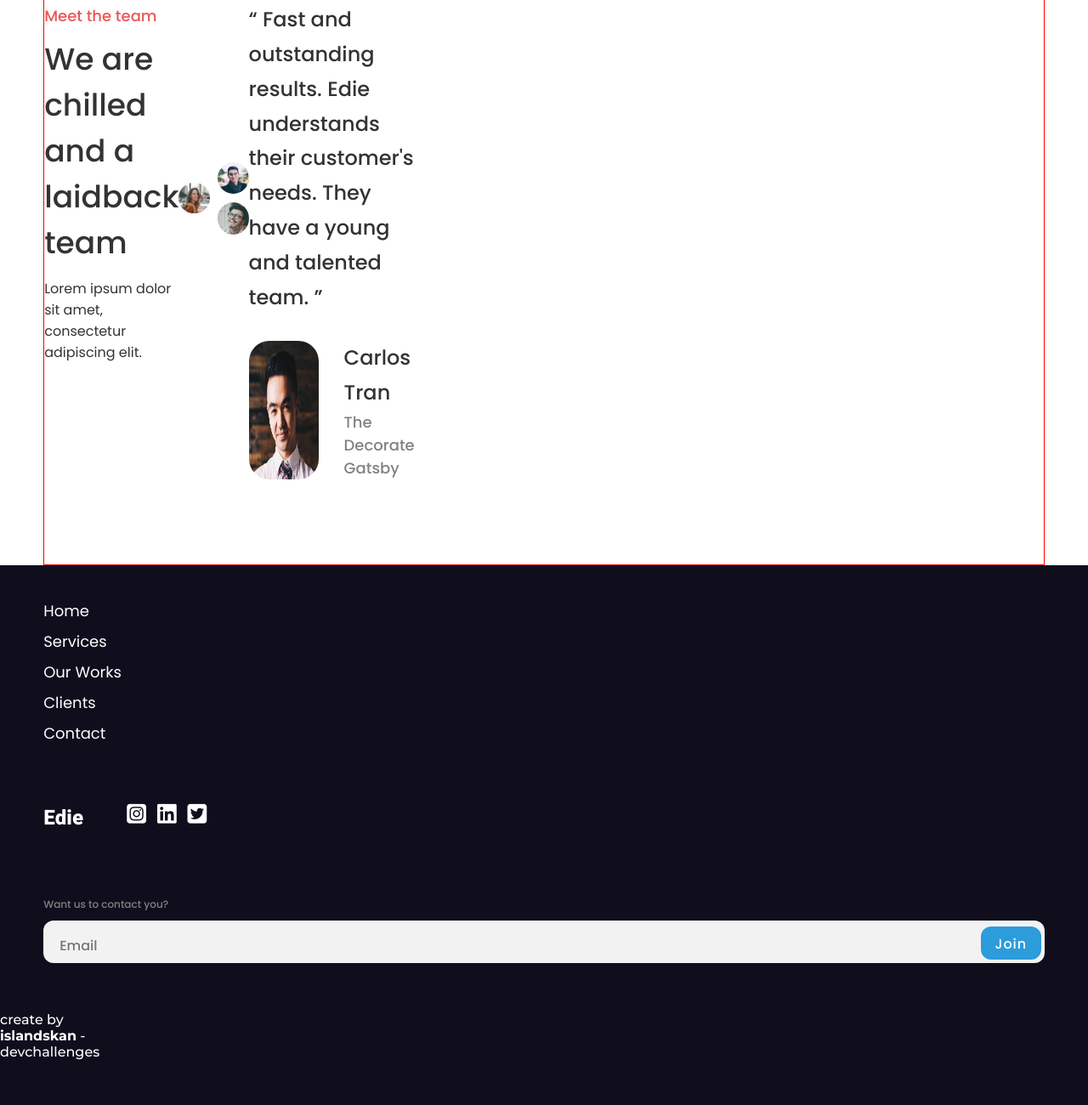
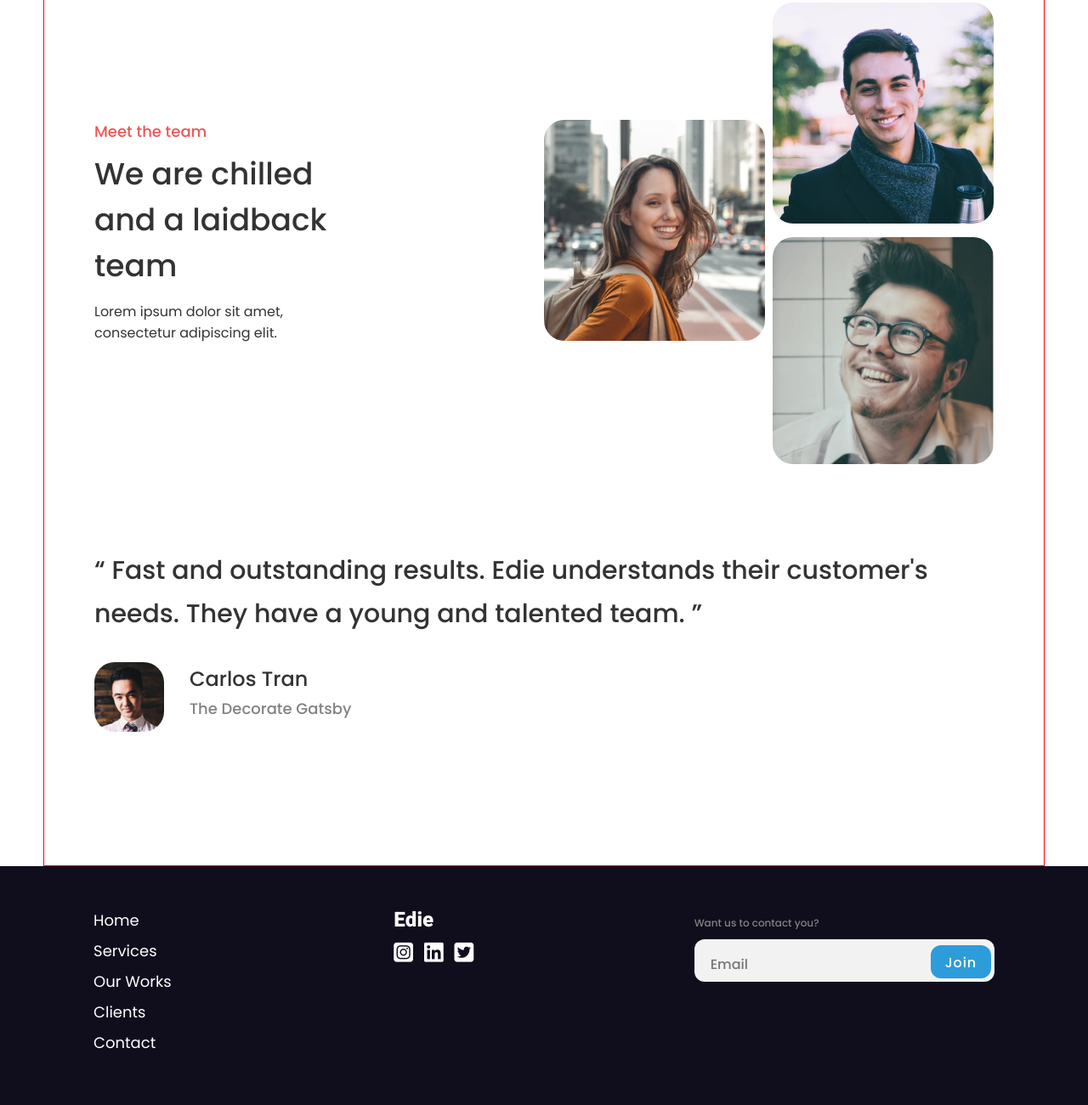
Before and after one commit to islandskan/devchallenges-responsive-edie-homepage, a plain HTML site: page index.html in a window 1280 px wide. Shown: the part 3540-4840 px from the top of the page at 85% size. Drawn offline with Linux system fonts and the light colour scheme.

Commit message:
media queries and redesign layout of footer

```diff
--- a/styles/style.css
+++ b/styles/style.css
@@ -623,7 +623,7 @@ ul li a:hover {
         font-size: 20px;
     }
 
-    section {
+    section:not(footer section) {
         display: grid;
         grid-template-columns: repeat(12, 1fr);
         grid-template-rows: repeat(auto, 1fr);
@@ -761,8 +761,65 @@ ul li a:hover {
         text-align: end;
     }
 
+    .team {
+        grid-template-columns: 5% 1fr 1fr 5%;
+        grid-template-rows: repeat(4, 0.5fr) 100px 1fr;
+        margin-bottom: 100px;
+    }
+
+    .team__headline {
+        grid-column: 2 / span 1;
+        grid-row: 2 / span 2;
+    }
+
+    .team__container {
+        margin: 0;
+        padding: 0;
+        grid-column: 3 / span 1;
+        grid-row: 1 / span 4;
+    }
+
+    .team__testimonial {
+        margin: 0;
+        padding: 0;
+        grid-column: 2 / span 2;
+        grid-row: 6 / span 2;
+        align-self: flex-start;
+    }
+
+    .team__testimonial q {
+        font-size: 30px;
+    }
+
+    .footer__wrapper {
+        display: grid;
+        grid-template-columns: 5% repeat(9, 1fr) 5%;
+        grid-template-rows: 46px 1fr 118px;
+    }
+
+    footer {
+        padding: 0 0 24px 0;
+    }
+
+    .footer__menu {
+        grid-column: 2 / span 2;
+        grid-row: 2 / span 1;
+    }
+
+    .footer__social {
+        grid-column: 5 / span 2;
+        grid-row: 2 / span 1;
+    }
+
+    .footer__wrapper form {
+        grid-column: 8 / span 3;
+        grid-row: 2 / span 1;
+        height: fit-content;
+    }
+
     .footer__txt {
         align-items: center;
+        height: auto;
     }
 }
 
```
